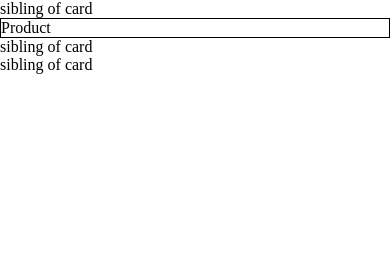
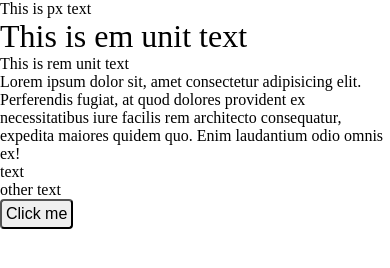
Before and after one commit to sokhuong-uon/fundamentals-of-web-development, a plain HTML site: page index.html in a window 390 px wide. Drawn offline with Linux system fonts and the light colour scheme.

Commit message:
feat: responsive design

```diff
--- a/assets/style.css
+++ b/assets/style.css
@@ -3,21 +3,48 @@
   padding: 0px;
 }
 
-.card {
-  font-size: 1rem;
-  border: 1px solid;
+:root {
+  font-size: 16px;
 }
 
-.card-detail {
-  width: 50%;
-  background-color: red;
-  display: none;
+.container {
+  font-size: 2rem;
 }
 
-.card:hover .card-detail {
-  display: block;
+.px {
+  font-size: 16px;
 }
 
-.card:hover ~ .sibling-of-card {
-  color: red;
+.em {
+  font-size: 1em;
 }
+
+.rem {
+  font-size: 1rem;
+}
+
+.text-container {
+  font-size: 1rem;
+}
+
+.btn {
+  font-size: 1rem;
+  padding: 0.25rem 0.25rem;
+  border-radius: 0.25rem;
+}
+
+@media (min-width: 1024px) {
+  .text-container {
+    font-size: 2rem;
+  }
+}
+
+@media (min-width: 1024px) {
+  .btn {
+    font-size: 2rem;
+  }
+
+  :root {
+    font-size: 64px;
+  }
+}
--- a/index.html
+++ b/index.html
@@ -13,20 +13,22 @@
     <link rel="stylesheet" href="/assets/style.css" />
   </head>
   <body>
-    <p class="sibling-of-card">sibling of card</p>
-    <div class="card">
-      Product
-      <div>
-        <div class="card-detail">
-          <svg role="img" viewBox="0 0 24 24" xmlns="http://www.w3.org/2000/svg">
-            <title>Vercel</title>
-            <path d="m12 1.608 12 20.784H0Z" />
-          </svg>
-          Detail
-        </div>
-      </div>
+    <div class="container">
+      <p class="px">This is px text</p>
+      <p class="em">This is em unit text</p>
+      <p class="rem">This is rem unit text</p>
     </div>
-    <p class="sibling-of-card">sibling of card</p>
-    <p class="sibling-of-card">sibling of card</p>
+
+    <div class="text-container">
+      <p class="text-em">
+        Lorem ipsum dolor sit, amet consectetur adipisicing elit. Perferendis fugiat, at
+        quod dolores provident ex necessitatibus iure facilis rem architecto consequatur,
+        expedita maiores quidem quo. Enim laudantium odio omnis ex!
+      </p>
+
+      <p class="text-em">text</p>
+      <p class="text-em">other text</p>
+    </div>
+    <button class="btn">Click me</button>
   </body>
 </html>
```
Also changed, not shown: assets/media.css (added, +24 -0 lines), README.md (added).
